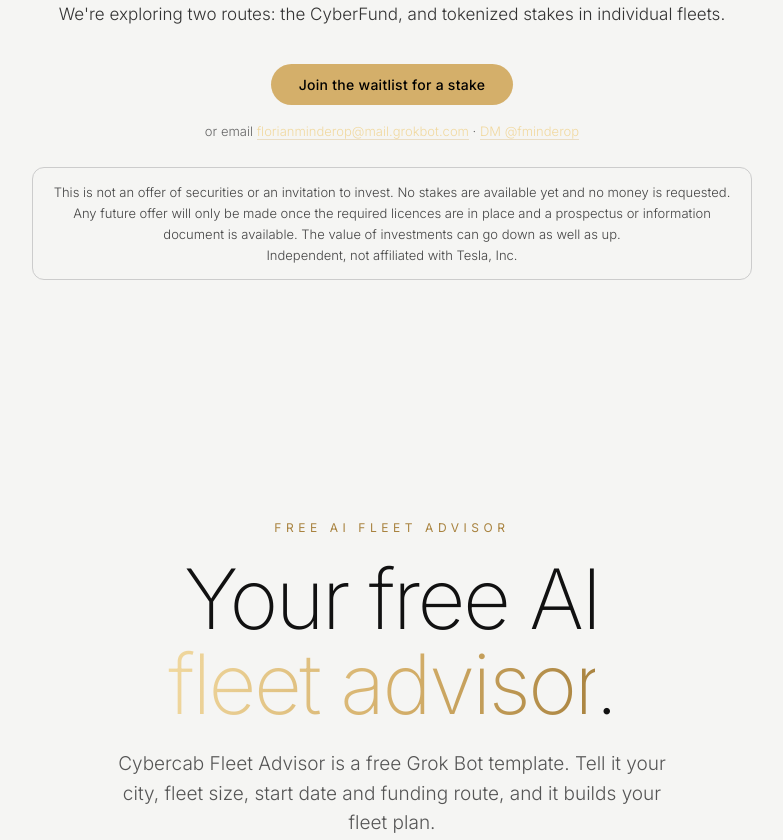
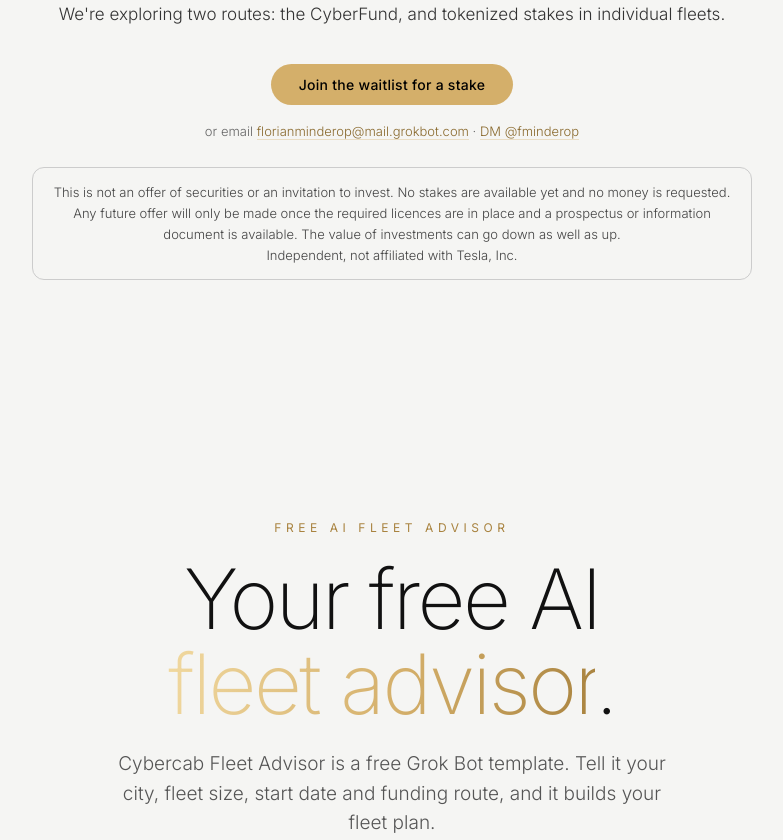
Before and after one commit to minderopflorian-oss/robotaxi-fleet-owners, a plain HTML site: page index.html in a window 1280 px wide. Shown: the part 7420-8260 px from the top of the page, without its empty margins (248-1031 px from the left). Drawn offline with Linux system fonts and the light colour scheme.

Commit message:
Darker fallback links on light sections

```diff
--- a/index.html
+++ b/index.html
@@ -69,6 +69,7 @@
 .auto{min-height:auto;padding-top:120px;padding-bottom:120px}
 .eu .src a{color:var(--gold2);border-bottom:1px solid var(--line)}
 @media(max-width:760px){#energy .topics{grid-template-columns:1fr!important}#semi .topics{grid-template-columns:1fr!important}.ivs{grid-template-columns:1fr!important}#fund .faq{grid-template-columns:1fr!important}.topics{grid-template-columns:1fr}}
+#stake .small a,#bot .small a,#energy .small a,#partners .small a{color:#8a6a2e}
 #contact{position:fixed;inset:0;z-index:50;display:none;align-items:center;justify-content:center;background:rgba(0,0,0,.78);padding:16px}
 #contact.open{display:flex}
 #contact .box{background:#0b0b0b;border:1px solid var(--gold);border-radius:20px;width:100%;max-width:520px;max-height:92vh;overflow:auto;padding:28px 22px;text-align:left;position:relative}
```
